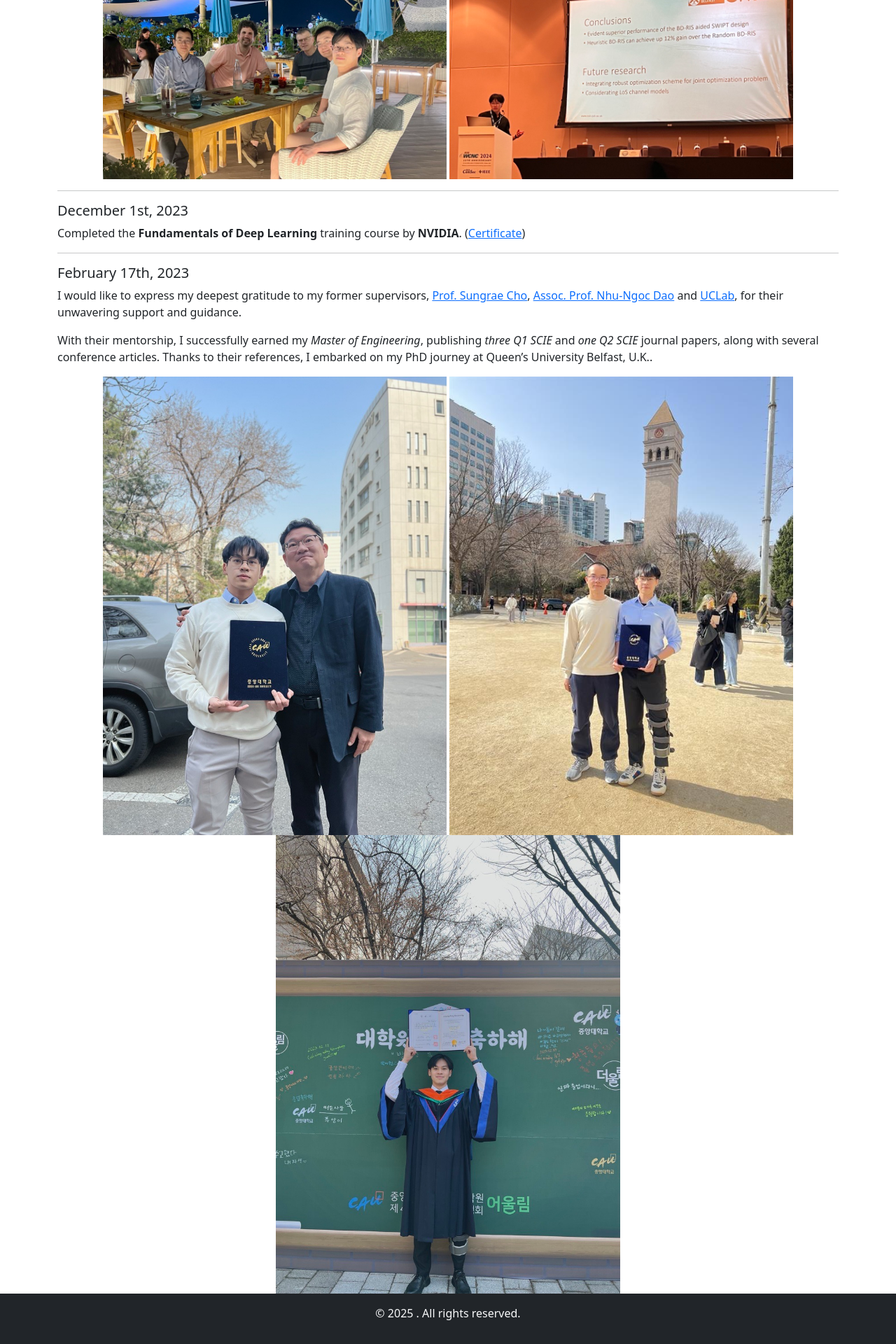
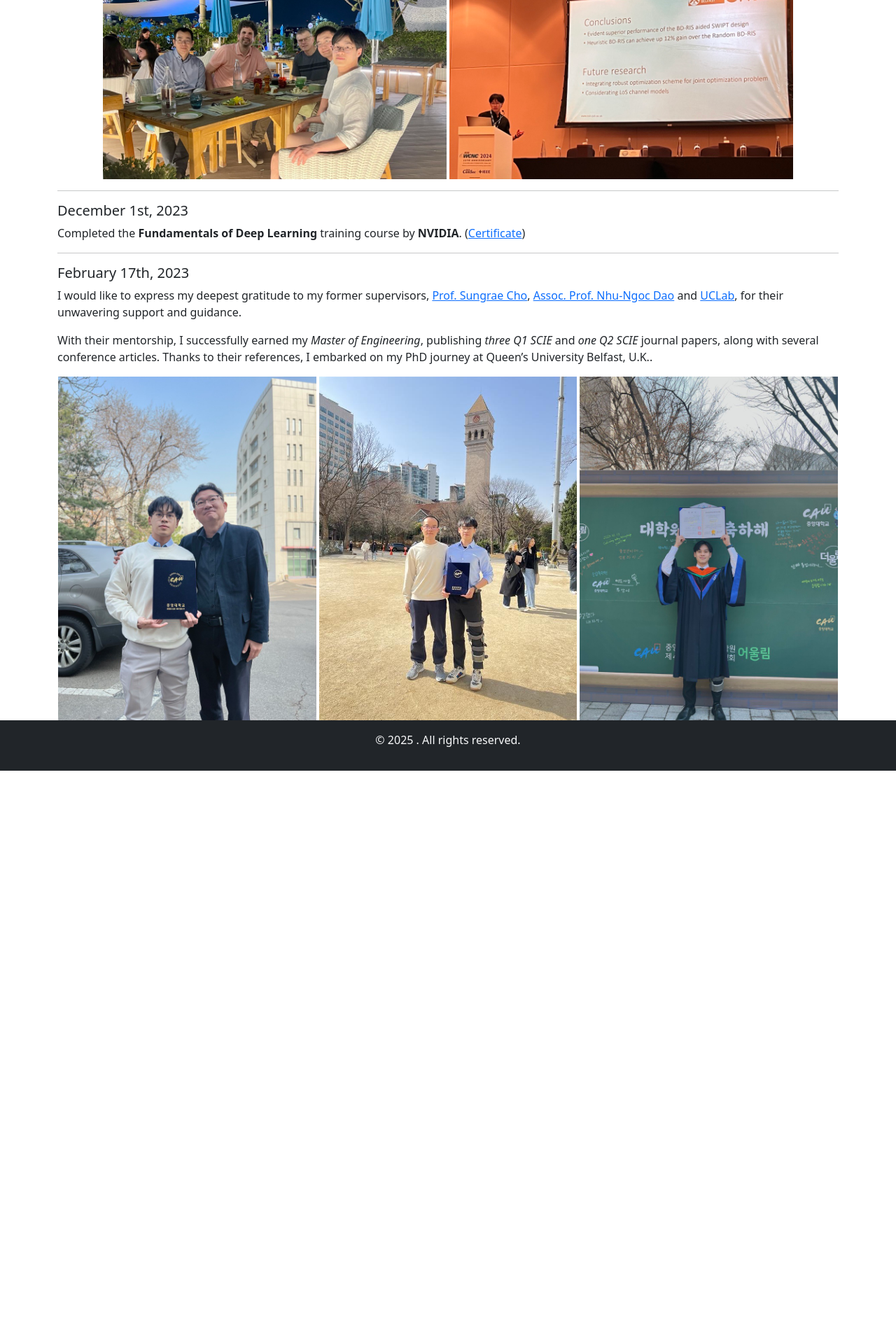
Before and after one commit to thienduchua/thienduchua.github.io, a Jekyll site: the page built from updates.md, in a window 1280 px wide. Shown: the part 1396-3316 px from the top of the page at 70% size. Built offline with Jekyll 4.4.1, drawn with Linux system fonts in a browser that asks for light colours; after the commit the page ends 2497 px from its top, so only the background shows below that.

Commit message:
Update updates.md

```diff
--- a/updates.md
+++ b/updates.md
@@ -55,7 +55,7 @@ I would like to express my deepest gratitude to my former supervisors, [Prof. Su
 
 With their mentorship, I successfully earned my *Master of Engineering*, publishing *three Q1 SCIE* and *one Q2 SCIE* journal papers, along with several conference articles. Thanks to their references, I embarked on my PhD journey at Queen’s University Belfast, U.K..
 <div align="center">
-    <img src="/assets/cau23_1.jpg" alt="1" width="44%">
-    <img src="/assets/cau23_2.jpg" alt="2a" width="44%">
-    <img src="/assets/cau23_3.jpg" alt="1" width="44%">
+    <img src="/assets/cau23_1.jpg" alt="1" width="33%">
+    <img src="/assets/cau23_2.jpg" alt="2a" width="33%">
+    <img src="/assets/cau23_3.jpg" alt="1" width="33%">
 </div>
```
